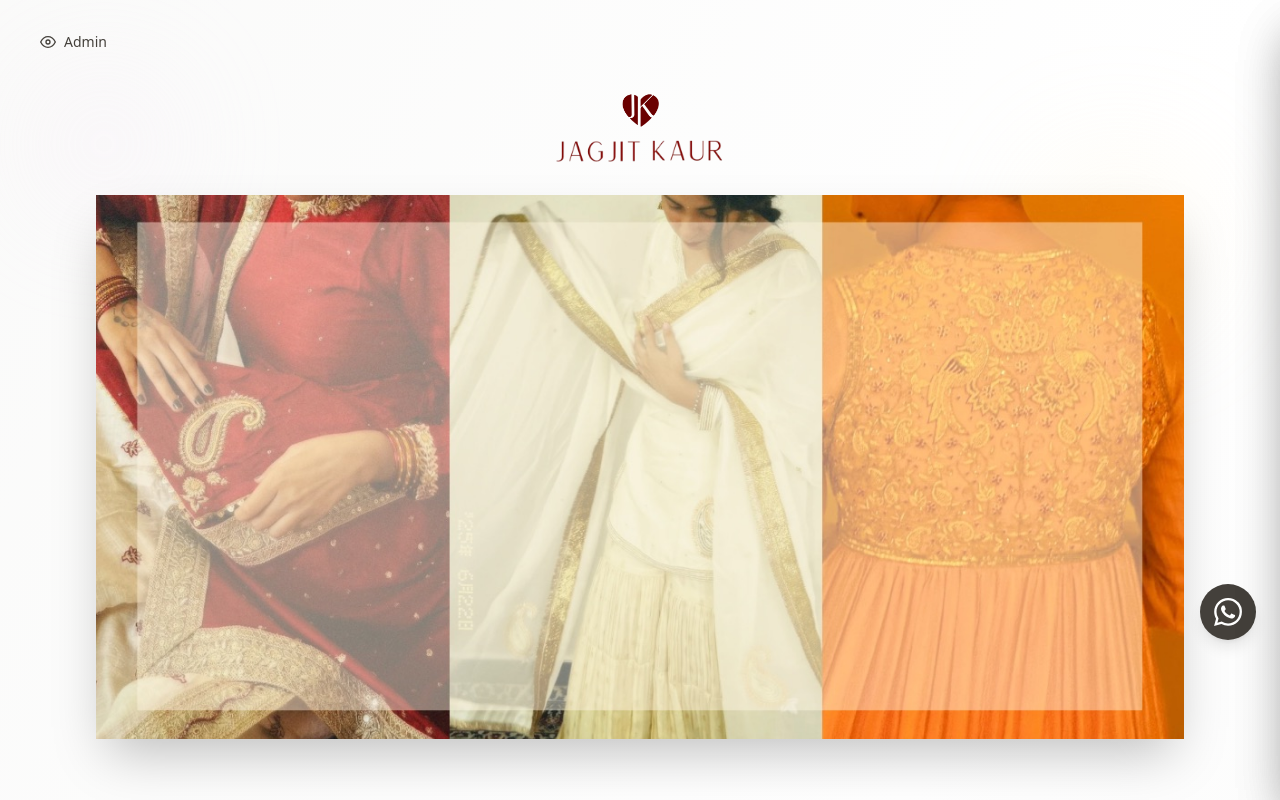
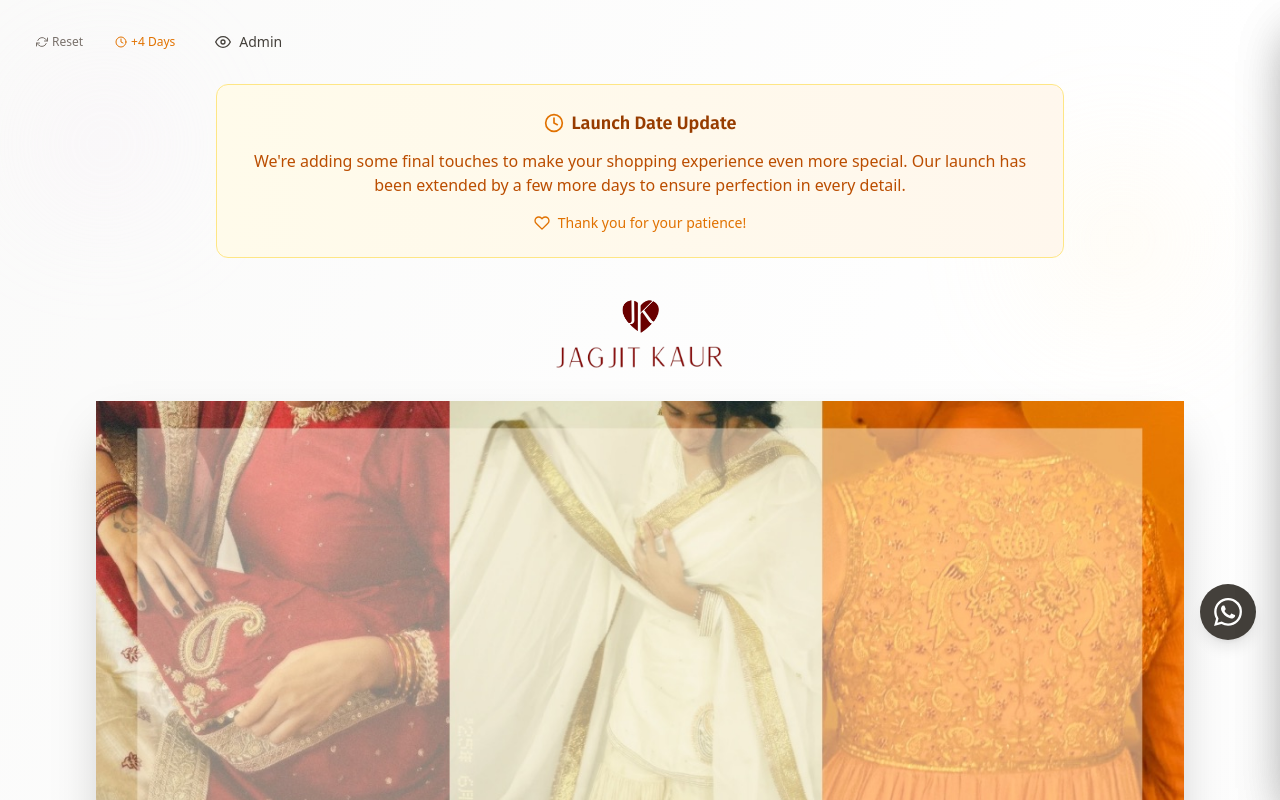
Before and after one commit to SouravPaitandy/jagjitkaur-website, a Next.js app: page / in a window 1280 px wide. Shown: the top 800 px of the page. Built offline with nearby package versions, Linux system fonts and the light colour scheme.

Commit message:
Fix: Increase launch date to 1 more days.

```diff
--- a/components/ComingSoonPage.js
+++ b/components/ComingSoonPage.js
@@ -13,6 +13,7 @@ import {
   FiArrowRight,
   FiEye,
   FiClock,
+  FiRefreshCw,
 } from "react-icons/fi";
 
 export default function ComingSoonPage() {
@@ -37,16 +38,21 @@ export default function ComingSoonPage() {
     // Get or set launch date from localStorage
     const getLaunchDate = () => {
       const stored = localStorage.getItem("jagjitkaur-launch-date");
-      if (stored) {
+      const version = localStorage.getItem("jagjitkaur-launch-version");
+
+      // Version 2 indicates the new launch date (4 more days)
+      const currentVersion = "2";
+
+      if (stored && version === currentVersion) {
         return new Date(stored);
       } else {
-        // Set launch date to 7 days from now (only calculate once)
+        // Set new launch date to 5 days from now (4 + 1 additional days)
         const newLaunchDate = new Date();
-        newLaunchDate.setDate(newLaunchDate.getDate() + 4);
-        localStorage.setItem(
-          "jagjitkaur-launch-date",
-          newLaunchDate.toISOString()
-        );
+        newLaunchDate.setDate(newLaunchDate.getDate() + 5);
+
+        localStorage.setItem("jagjitkaur-launch-date", newLaunchDate.toISOString());
+        localStorage.setItem("jagjitkaur-launch-version", currentVersion);
+
         return newLaunchDate;
       }
     };
@@ -100,7 +106,22 @@ export default function ComingSoonPage() {
   // Function to reset countdown (for testing or admin use)
   const resetCountdown = () => {
     localStorage.removeItem("jagjitkaur-launch-date");
+    localStorage.removeItem("jagjitkaur-launch-version");
     window.location.reload();
+  };
+
+  // Function to extend launch date by 4 more days
+  const extendLaunchDate = () => {
+    const currentDate = localStorage.getItem("jagjitkaur-launch-date");
+    if (currentDate) {
+      const extendedDate = new Date(currentDate);
+      extendedDate.setDate(extendedDate.getDate() + 4);
+
+      localStorage.setItem("jagjitkaur-launch-date", extendedDate.toISOString());
+      localStorage.setItem("jagjitkaur-launch-version", "2");
+
+      window.location.reload();
+    }
   };
 
   const features = [
@@ -163,14 +184,28 @@ export default function ComingSoonPage() {
       <nav className="relative z-10 flex justify-between items-center p-6 max-w-7xl mx-auto">
         {/* Admin Access */}
         <div className="flex items-center space-x-3">
-          {/* Reset Countdown Button (hidden, for testing) */}
-          <button
-            onClick={resetCountdown}
-            className="hidden text-xs text-stone-500 hover:text-stone-700 dark:text-stone-400 dark:hover:text-stone-200 transition-colors"
-            title="Reset countdown (for testing)"
-          >
-            Reset
-          </button>
+          {/* Admin Controls */}
+          <div className="flex items-center space-x-2">
+            {/* Reset Countdown Button */}
+            <button
+              onClick={resetCountdown}
+              className="flex items-center space-x-1 px-3 py-2 text-xs text-stone-500 hover:text-stone-700 dark:text-stone-400 dark:hover:text-stone-200 transition-colors duration-200 hover:bg-stone-100 dark:hover:bg-stone-800 rounded-lg"
+              title="Reset countdown to original date"
+            >
+              <FiRefreshCw className="w-3 h-3" />
+              <span>Reset</span>
+            </button>
+
+            {/* Extend Launch Date Button */}
+            <button
+              onClick={extendLaunchDate}
+              className="flex items-center space-x-1 px-3 py-2 text-xs text-amber-600 hover:text-amber-700 dark:text-amber-400 dark:hover:text-amber-300 transition-colors duration-200 hover:bg-amber-50 dark:hover:bg-amber-900/20 rounded-lg"
+              title="Extend launch date by 4 more days"
+            >
+              <FiClock className="w-3 h-3" />
+              <span>+4 Days</span>
+            </button>
+          </div>
 
           <Link
             href="/admin/login"
@@ -181,6 +216,26 @@ export default function ComingSoonPage() {
           </Link>
         </div>
       </nav>
+
+      {/* Launch Date Delay Notice */}
+      <div className="relative z-10 max-w-4xl mx-auto px-6 mb-8">
+        <div className="bg-gradient-to-r from-amber-50 to-orange-50 dark:from-amber-900/20 dark:to-orange-900/20 border border-amber-200 dark:border-amber-800 rounded-xl p-6 text-center">
+          <div className="flex items-center justify-center space-x-2 mb-3">
+            <FiClock className="w-5 h-5 text-amber-600 dark:text-amber-400" />
+            <h3 className="font-fira-sans text-lg font-semibold text-amber-800 dark:text-amber-200">
+              Launch Date Update
+            </h3>
+          </div>
+          <p className="text-amber-700 dark:text-amber-300 mb-4">
+            We're adding some final touches to make your shopping experience even more special.
+            Our launch has been extended by a few more days to ensure perfection in every detail.
+          </p>
+          <div className="flex items-center justify-center space-x-2 text-sm text-amber-600 dark:text-amber-400">
+            <FiHeart className="w-4 h-4" />
+            <span>Thank you for your patience!</span>
+          </div>
+        </div>
+      </div>
 
       {/* Hero Banner Section */}
       <div className="relative z-10 mb-8">
@@ -239,6 +294,7 @@ export default function ComingSoonPage() {
             </p>
           </div>
         </div>
+
         {/* Countdown Timer */}
         <div className="text-center mb-16 animate-fade-in-up delay-300">
           <h2 className="font-fira-sans text-2xl font-light text-stone-900 dark:text-stone-100 mb-8 tracking-wide">
@@ -283,6 +339,7 @@ export default function ComingSoonPage() {
             )}
         </div>
 
+        {/* ...rest of the existing code remains the same... */}
         {/* Features Grid */}
         <div className="grid md:grid-cols-3 gap-8 mb-16 animate-fade-in-up delay-400">
           {features.map((feature, index) => (
```
